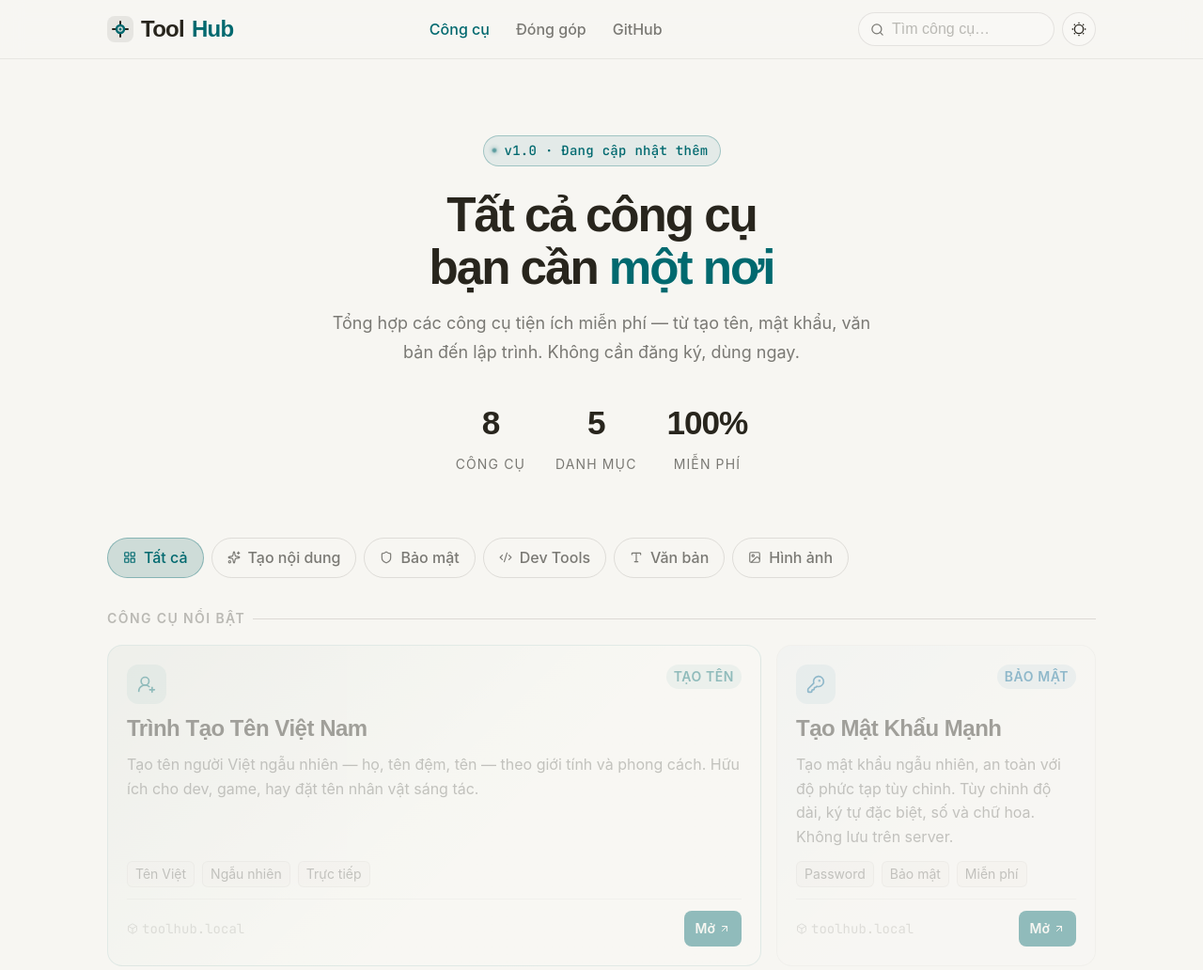
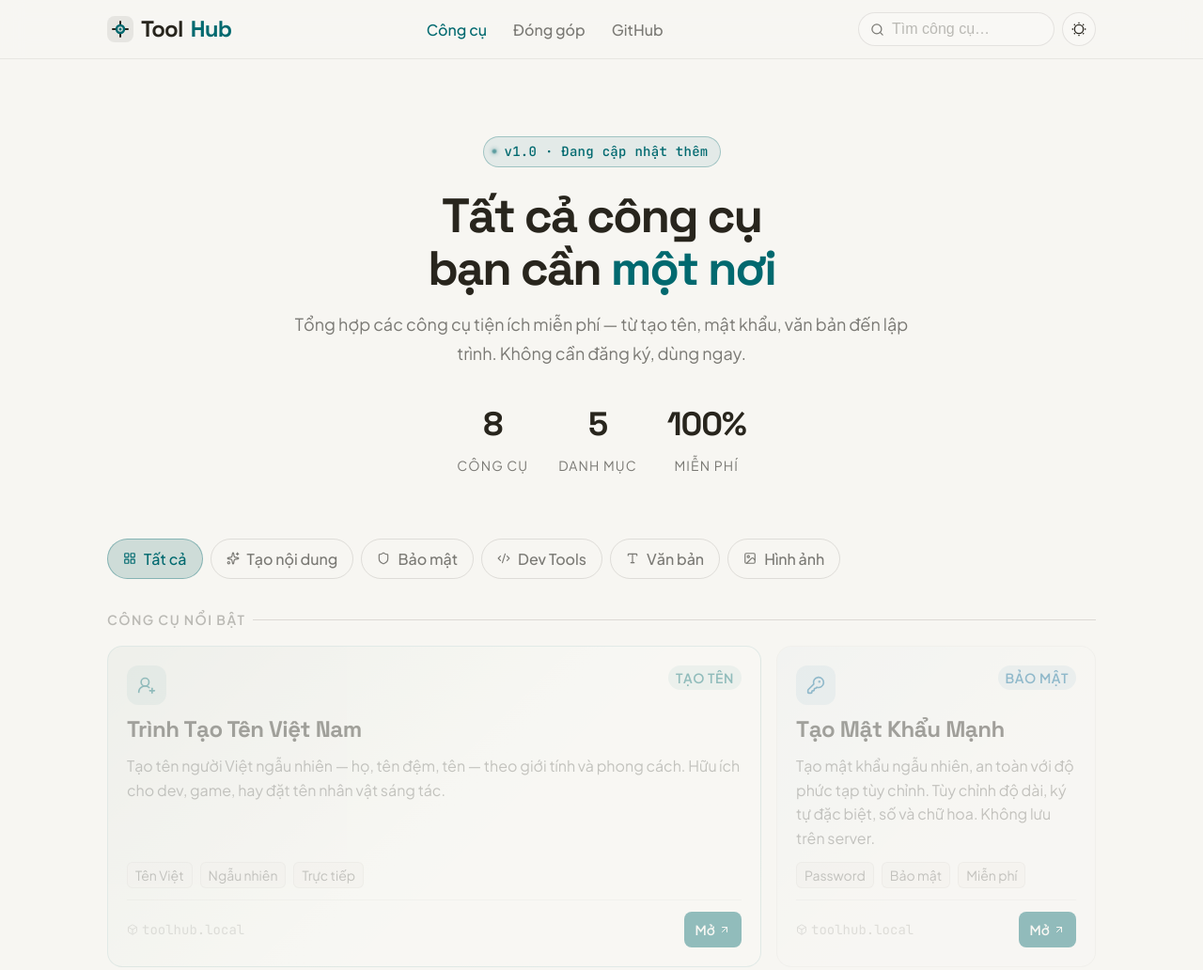
Before and after one commit to huydhb/ToolHub, a plain HTML site: page index.html in a window 1280 px wide. Shown: the top 1032 px of the page at 94% size. Drawn offline with nearby package versions, Linux system fonts and the light colour scheme; a web font is replaced by a local one.

Commit message:
feat: implement hash-based SPA router and add global CSS tokens

```diff
--- a/index.html
+++ b/index.html
@@ -6,13 +6,10 @@
   <meta name="description" content="ToolHub — Tổng hợp các công cụ tiện ích miễn phí cho lập trình viên và người dùng." />
   <title>ToolHub — Tổng Hợp Công Cụ</title>
 
-  <!-- Fonts: Satoshi & Cabinet Grotesk (Fontshare) -->
-  <link href="https://api.fontshare.com/v2/css?f[]=satoshi@400,500,700&f[]=cabinet-grotesk@700,800&display=swap" rel="stylesheet">
-
-  <!-- Fonts: JetBrains Mono (Google Fonts) -->
+  <!-- Fonts: Space Grotesk (display), Plus Jakarta Sans (body), JetBrains Mono (code) -->
   <link rel="preconnect" href="https://fonts.googleapis.com">
   <link rel="preconnect" href="https://fonts.gstatic.com" crossorigin>
-  <link href="https://fonts.googleapis.com/css2?family=JetBrains+Mono:wght@400;500&display=swap" rel="stylesheet">
+  <link href="https://fonts.googleapis.com/css2?family=Space+Grotesk:wght@700;800&family=Plus+Jakarta+Sans:wght@400;500;600;700&family=JetBrains+Mono:wght@400;500&display=swap" rel="stylesheet">
 
   <!-- Lucide Icons (CDN) -->
   <script src="https://unpkg.com/lucide@latest/dist/umd/lucide.js"></script>
@@ -44,7 +41,7 @@
       <ul class="nav-links" role="list">
         <li><a href="#/" class="active">Công cụ</a></li>
         <li><a href="#contribute">Đóng góp</a></li>
-        <li><a href="https://github.com" target="_blank" rel="noopener noreferrer">GitHub</a></li>
+        <li><a href="https://github.com/huydhb/ToolHub" target="_blank" rel="noopener noreferrer">GitHub</a></li>
       </ul>
 
       <div class="nav-actions">
@@ -75,7 +72,7 @@
   <!-- ══════════ FOOTER ══════════ -->
   <footer>
     <div class="footer-inner">
-      <p>© 2024 ToolHub. Tất cả công cụ miễn phí, không cần đăng ký.</p>
+      <p>© 2026 ToolHub. Tất cả công cụ miễn phí, không cần đăng ký.</p>
     </div>
   </footer>
 
--- a/scripts/router.js
+++ b/scripts/router.js
@@ -147,7 +147,7 @@ function renderHome(appEl, tools) {
         </div>
         <div class="contribute-actions">
           <a
-            href="https://github.com"
+            href="https://github.com/huydhb/ToolHub/pulls"
             target="_blank"
             rel="noopener noreferrer"
             class="btn-primary"
@@ -155,7 +155,7 @@ function renderHome(appEl, tools) {
             <i data-lucide="github"></i> GitHub
           </a>
           <a
-            href="https://github.com"
+            href="https://github.com/huydhb/ToolHub/issues"
             target="_blank"
             rel="noopener noreferrer"
             class="btn-ghost"
--- a/styles/tokens.css
+++ b/styles/tokens.css
@@ -34,8 +34,8 @@
   --radius-2xl: 1.5rem;
   --radius-full: 9999px;
   --transition-interactive: 180ms cubic-bezier(0.16, 1, 0.3, 1);
-  --font-display: 'Cabinet Grotesk', 'Satoshi', sans-serif;
-  --font-body: 'Satoshi', 'Inter', sans-serif;
+  --font-display: 'Space Grotesk', 'Plus Jakarta Sans', sans-serif;
+  --font-body: 'Plus Jakarta Sans', 'Inter', sans-serif;
   --font-mono: 'JetBrains Mono', monospace;
   --text-xs:   clamp(0.75rem,  0.7rem  + 0.25vw, 0.875rem);
   --text-sm:   clamp(0.875rem, 0.8rem  + 0.35vw, 1rem);
```
Also changed, not shown: 1 other file.
